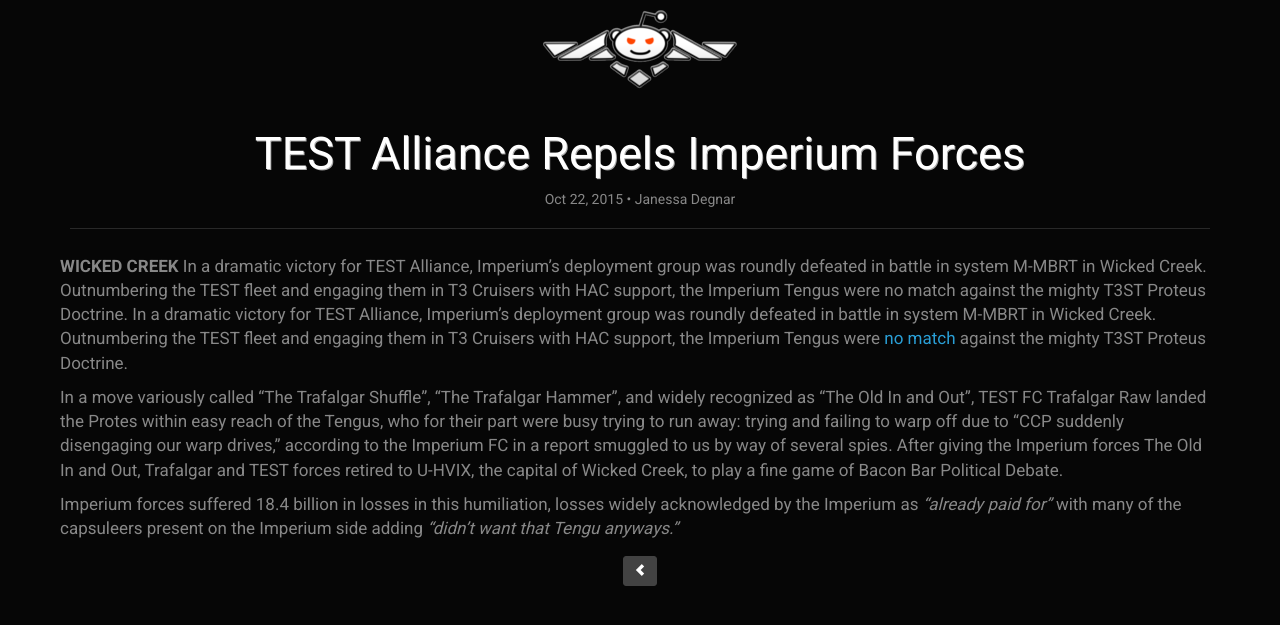
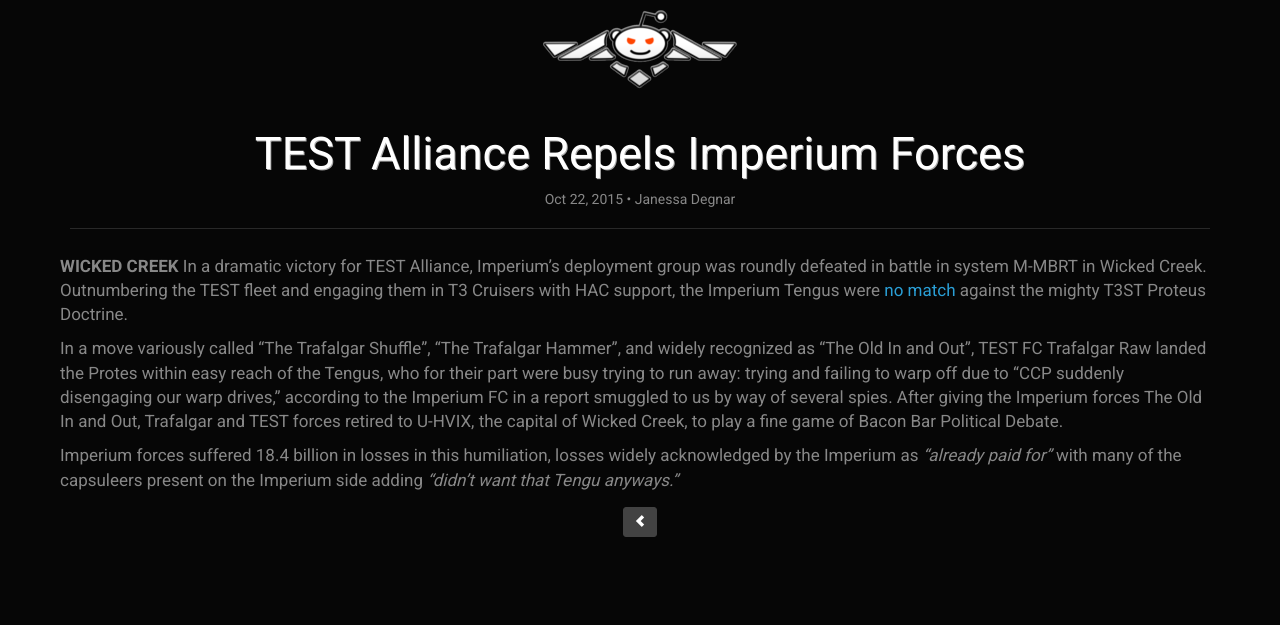
Before and after one commit to Dran-Arcana/dredditisrecruiting.github.io, a Jekyll site: the page built from _posts/2015-10-22-test-alliance-repels-cfc.markdown, in a window 1280 px wide. Shown: the top 625 px of the page. Built offline with Jekyll 4.4.1, drawn with Linux system fonts in a browser that asks for light colours; nearby versions of some CDN libraries.

Commit message:
Removed duplicate sentence.

```diff
--- a/_posts/2015-10-22-test-alliance-repels-cfc.markdown
+++ b/_posts/2015-10-22-test-alliance-repels-cfc.markdown
@@ -8,11 +8,7 @@
 **WICKED CREEK** In a dramatic victory for TEST Alliance, Imperium’s deployment
 group was roundly defeated in battle in system M-MBRT in Wicked Creek.
 Outnumbering the TEST fleet and engaging them in T3 Cruisers with HAC support,
-the Imperium Tengus were no match against the mighty T3ST Proteus Doctrine. In
-a dramatic victory for TEST Alliance, Imperium’s deployment group was roundly
-defeated in battle in system M-MBRT in Wicked Creek. Outnumbering the TEST
-fleet and engaging them in T3 Cruisers with HAC support, the Imperium Tengus
-were [no
+the Imperium Tengus were [no
 match](http://evf-eve.com/services/brcat/?s=591&b=6734999&e=90&t=urqb&r=1)
 against the mighty T3ST Proteus Doctrine.
 
```
